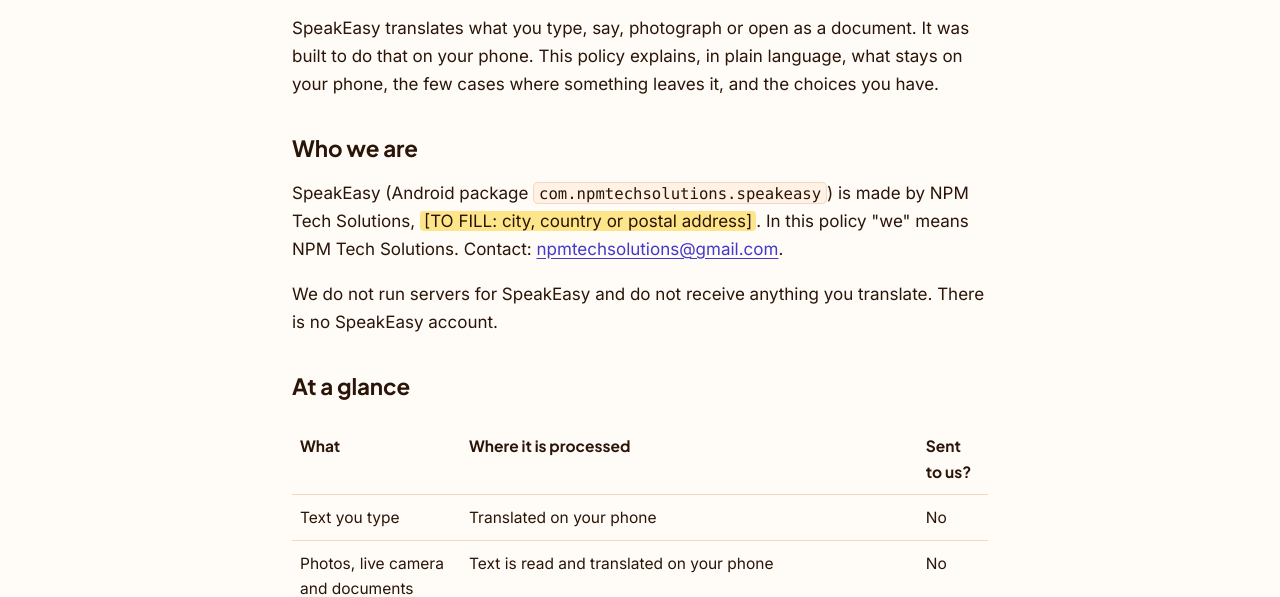
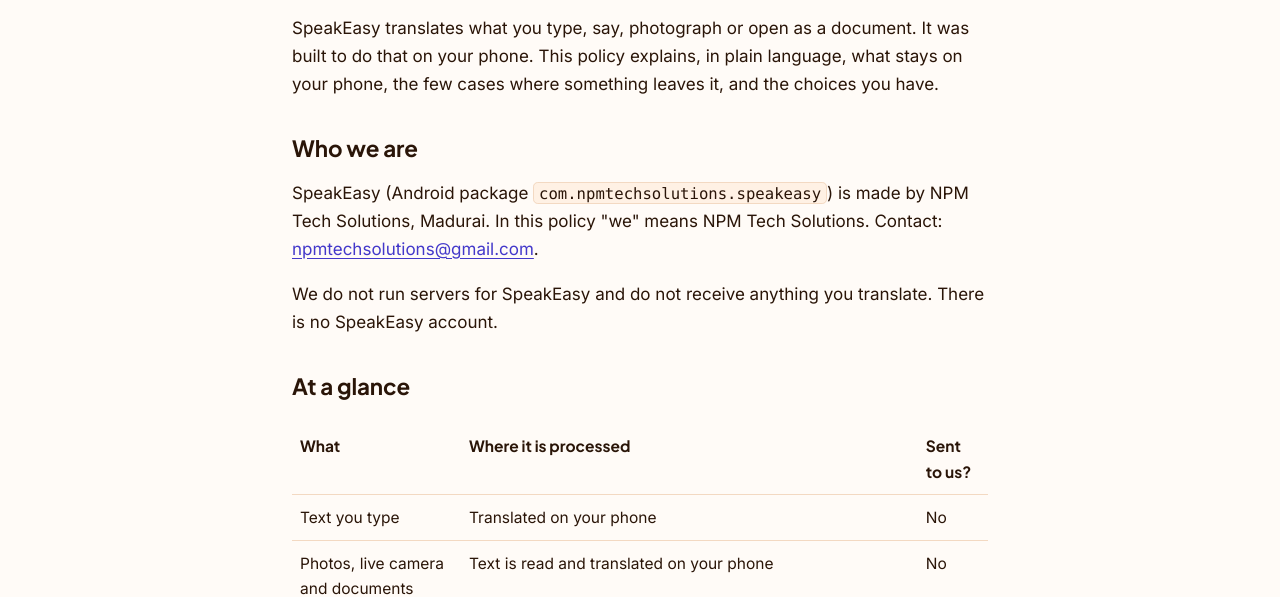
Before and after one commit to npmtechsolutions-arch/npmtechsolutions-arch.github.io, a plain HTML site: page speakeasy/privacy.html in a window 1280 px wide. Shown: the part 209-806 px from the top of the page. Drawn offline with Linux system fonts and the light colour scheme.

Commit message:
SpeakEasy privacy policy: add location (Madurai)
Co-Authored-By: Claude Opus 5.5 <noreply@anthropic.com>

```diff
--- a/speakeasy/privacy.html
+++ b/speakeasy/privacy.html
@@ -36,7 +36,7 @@
     <p>SpeakEasy translates what you type, say, photograph or open as a document. It was built to do that on your phone. This policy explains, in plain language, what stays on your phone, the few cases where something leaves it, and the choices you have.</p>
 
     <h2 id="who">Who we are</h2>
-    <p>SpeakEasy (Android package <code>com.npmtechsolutions.speakeasy</code>) is made by NPM Tech Solutions, <span class="fill">[TO FILL: city, country or postal address]</span>. In this policy "we" means NPM Tech Solutions. Contact: <a href="mailto:npmtechsolutions@gmail.com">npmtechsolutions@gmail.com</a>.</p>
+    <p>SpeakEasy (Android package <code>com.npmtechsolutions.speakeasy</code>) is made by NPM Tech Solutions, Madurai. In this policy "we" means NPM Tech Solutions. Contact: <a href="mailto:npmtechsolutions@gmail.com">npmtechsolutions@gmail.com</a>.</p>
     <p>We do not run servers for SpeakEasy and do not receive anything you translate. There is no SpeakEasy account.</p>
 
     <h2 id="glance">At a glance</h2>
@@ -142,7 +142,7 @@
     <p>If we add a feature that changes what leaves your phone, we will update this policy before it is switched on, change the effective date above, and, where the change is important, tell you in the app.</p>
 
     <h2 id="contact">Contact</h2>
-    <p>NPM Tech Solutions, <span class="fill">[TO FILL: city, country or postal address]</span><br>
+    <p>NPM Tech Solutions, Madurai<br>
       Email: <a href="mailto:npmtechsolutions@gmail.com">npmtechsolutions@gmail.com</a></p>
   </main>
 
```
